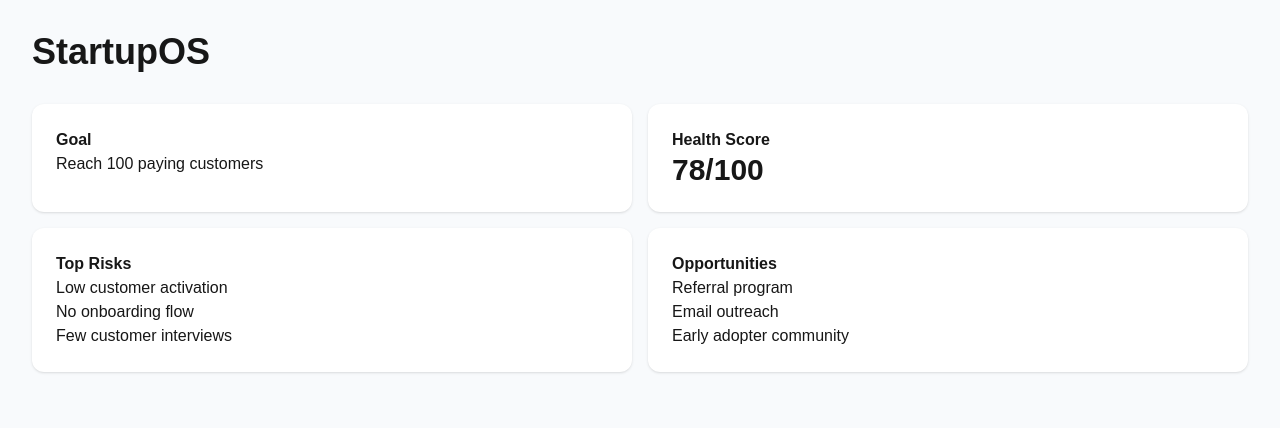
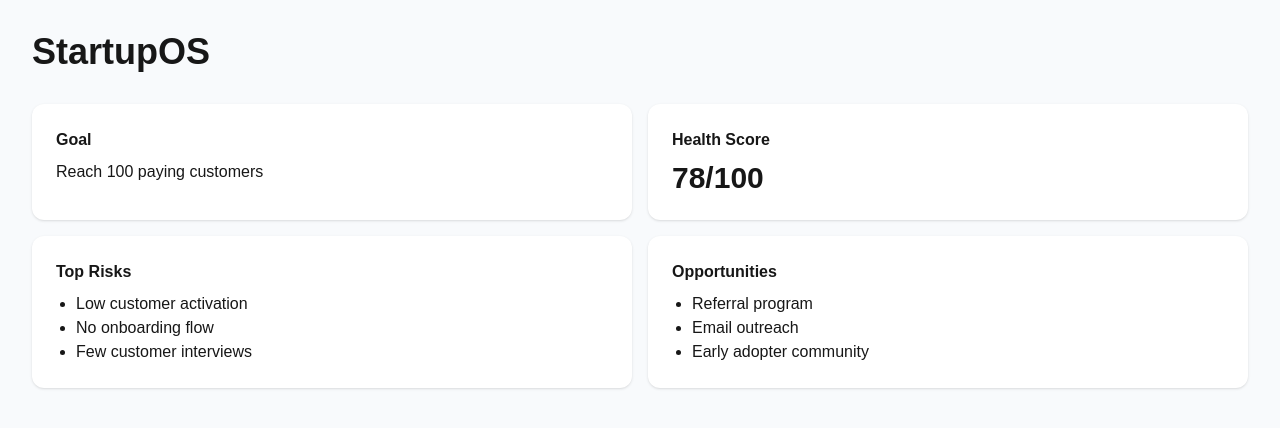
Before and after one commit to tanishapatil971/startupos, a Next.js app: page / in a window 1280 px wide. Shown: the top 428 px of the page. Built offline with nearby package versions, Linux system fonts and the light colour scheme.

Commit message:
Create reusable dashboard cards

```diff
--- a/app/page.tsx
+++ b/app/page.tsx
@@ -1,36 +1,34 @@
+import Card from "@/components/Card";
+
 export default function Home() {
   return (
     <main className="min-h-screen p-8 bg-slate-50">
       <h1 className="text-4xl font-bold mb-8">StartupOS</h1>
 
       <div className="grid gap-4 md:grid-cols-2">
-        <div className="p-6 bg-white rounded-xl shadow">
-          <h2 className="font-semibold">Goal</h2>
+        <Card title="Goal">
           <p>Reach 100 paying customers</p>
-        </div>
+        </Card>
 
-        <div className="p-6 bg-white rounded-xl shadow">
-          <h2 className="font-semibold">Health Score</h2>
+        <Card title="Health Score">
           <p className="text-3xl font-bold">78/100</p>
-        </div>
+        </Card>
 
-        <div className="p-6 bg-white rounded-xl shadow">
-          <h2 className="font-semibold">Top Risks</h2>
-          <ul>
+        <Card title="Top Risks">
+          <ul className="list-disc pl-5">
             <li>Low customer activation</li>
             <li>No onboarding flow</li>
             <li>Few customer interviews</li>
           </ul>
-        </div>
+        </Card>
 
-        <div className="p-6 bg-white rounded-xl shadow">
-          <h2 className="font-semibold">Opportunities</h2>
-          <ul>
+        <Card title="Opportunities">
+          <ul className="list-disc pl-5">
             <li>Referral program</li>
             <li>Email outreach</li>
             <li>Early adopter community</li>
           </ul>
-        </div>
+        </Card>
       </div>
     </main>
   );
--- /dev/null
+++ b/components/Card.tsx
@@ -0,0 +1,13 @@
+type CardProps = {
+  title: string;
+  children: React.ReactNode;
+};
+
+export default function Card({ title, children }: CardProps) {
+  return (
+    <div className="p-6 bg-white rounded-xl shadow">
+      <h2 className="font-semibold mb-2">{title}</h2>
+      {children}
+    </div>
+  );
+}
```
